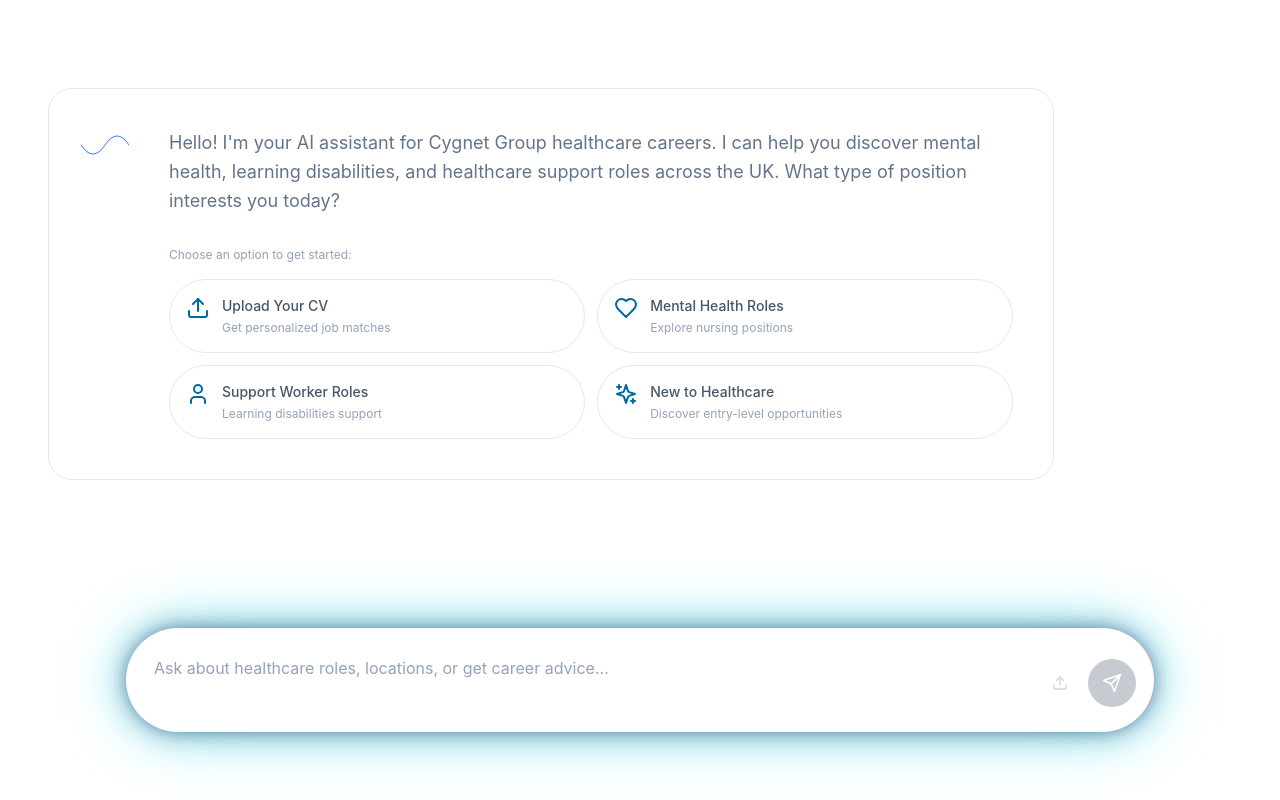
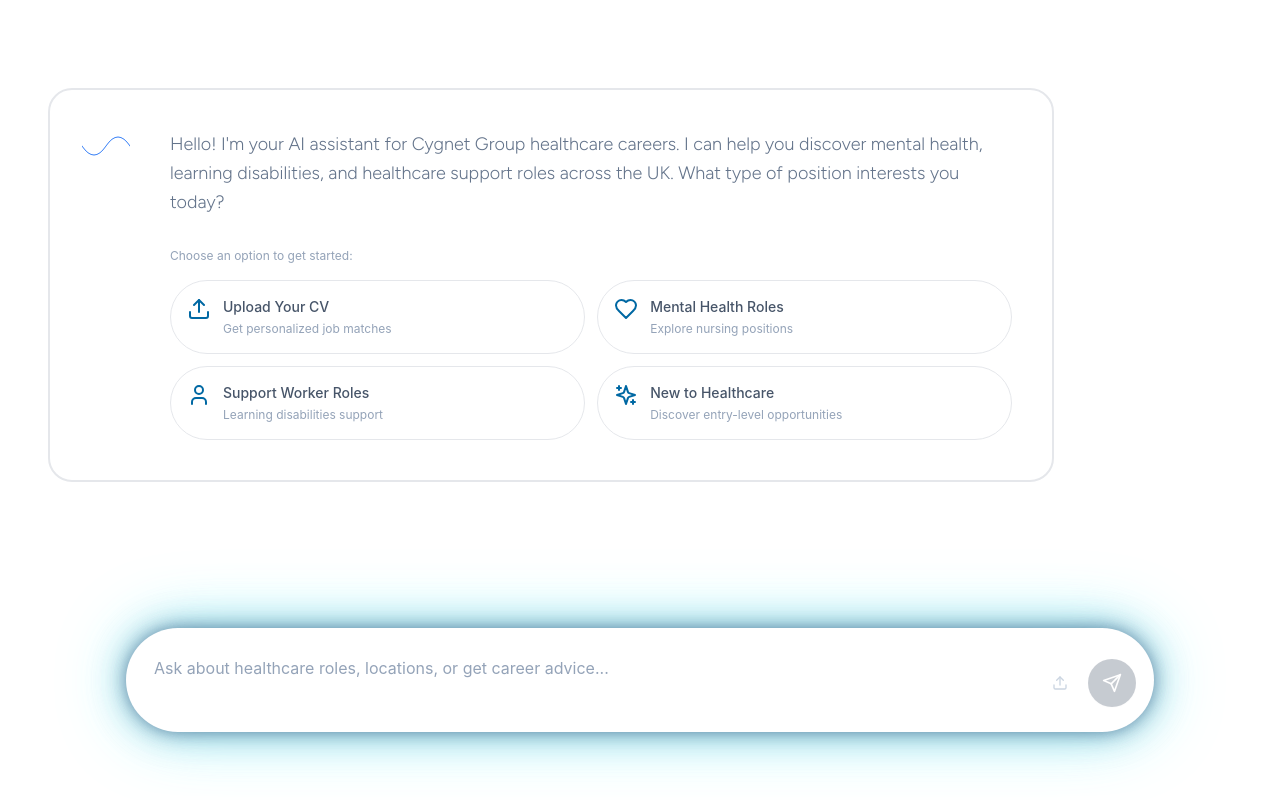
Before and after one commit to Steluckett/healthcare-chat-bot-time-machine, a React (Create React App) app: page / in a window 1280 px wide. Built offline with nearby package versions, Linux system fonts and the light colour scheme.

Commit message:
Update styles.css

```diff
--- a/src/styles/styles.css
+++ b/src/styles/styles.css
@@ -127,7 +127,7 @@
 
 .ai-message-container {
   background: transparent;
-  border: 1px solid #e5e7eb;
+  border: 2px solid #e5e7eb;
   border-radius: 24px;
   padding: 40px;
   position: relative;
@@ -147,7 +147,8 @@
   color: #64748b;
   line-height: 1.6;
   font-size: 18px;
-  font-weight: 400;
+  font-weight: 300;
+  font-family: "figtree";
 }
 
 /* Quick action buttons */
```
